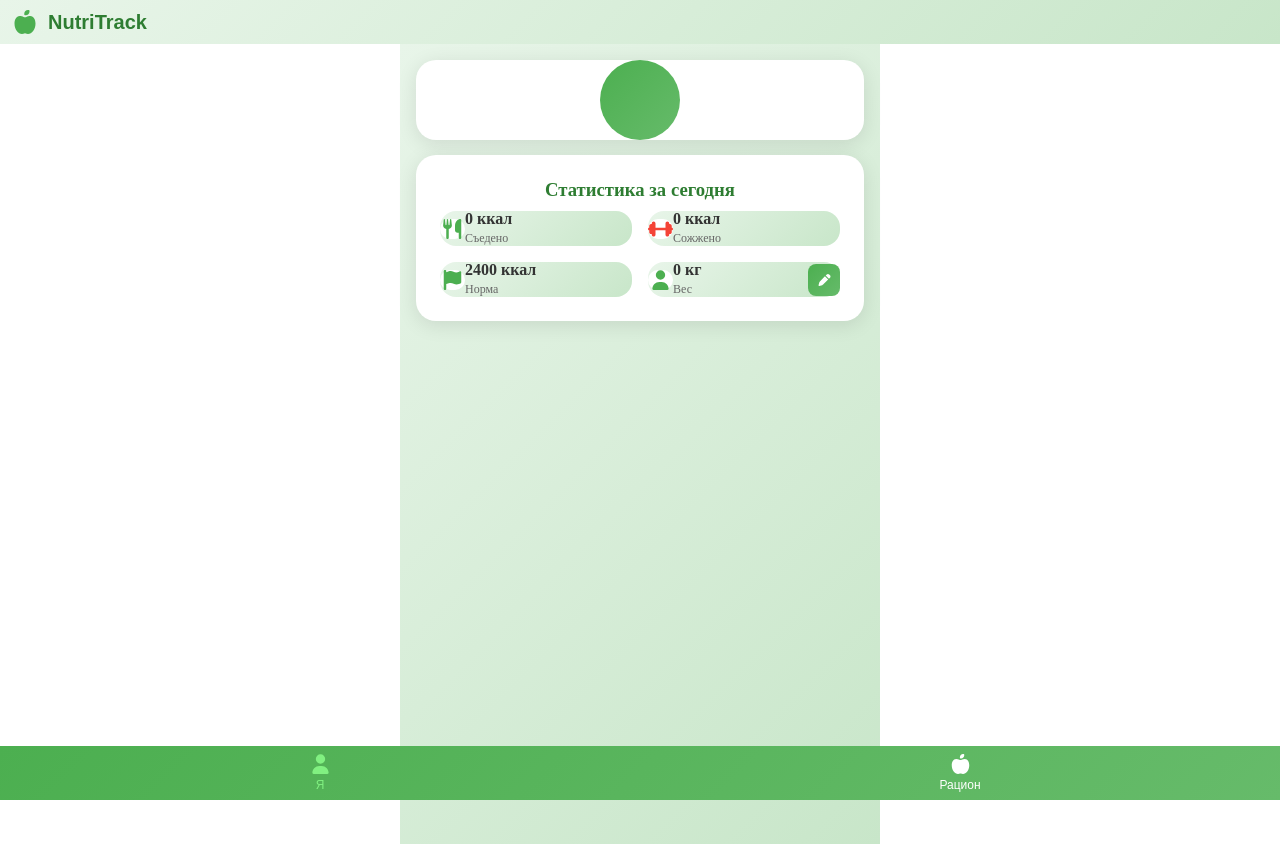
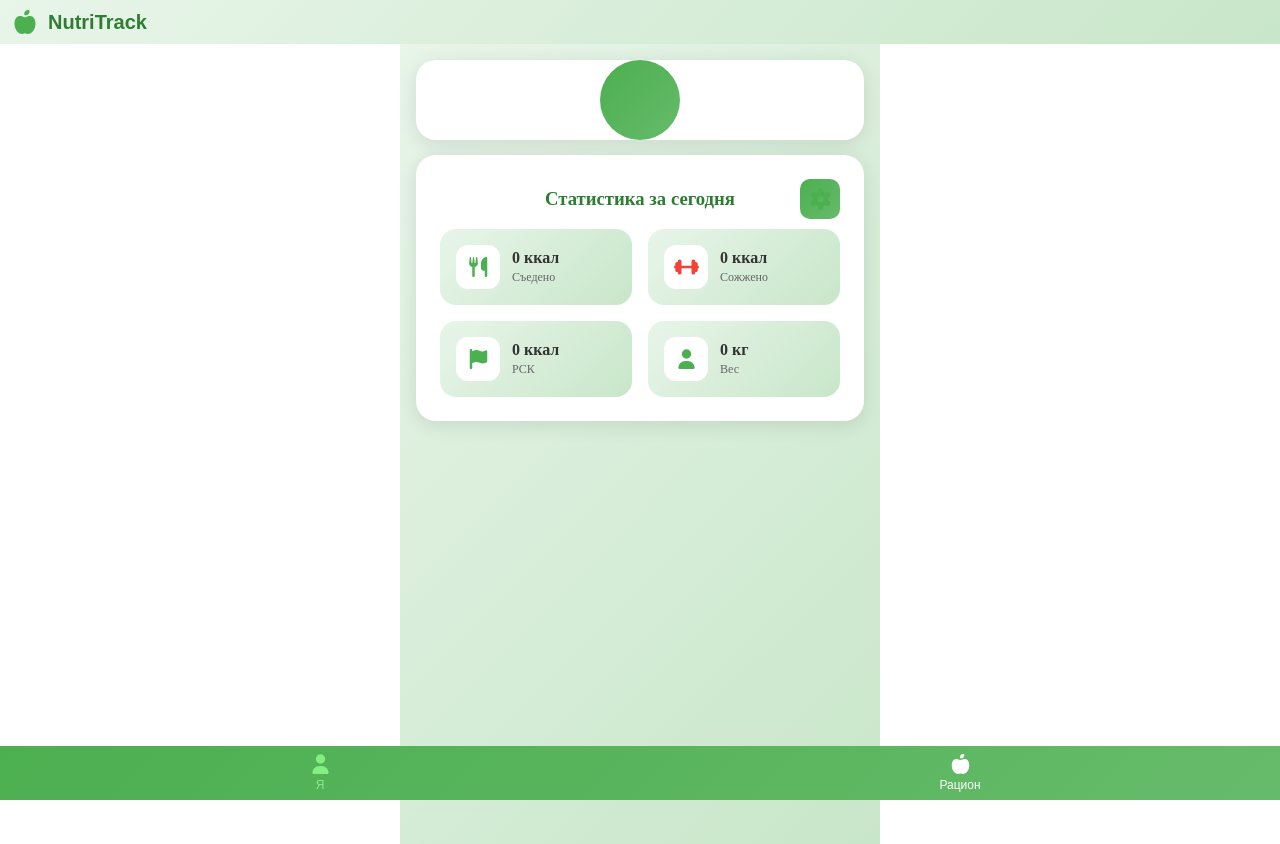
Before and after one commit to need2cook/nutritrack, a Vue app in the folder frontend/: page /profile in a window 1280 px wide. Built offline with nearby package versions, Linux system fonts and the light colour scheme.

Commit message:
Статистика

```diff
--- a/frontend/src/api/user.js
+++ b/frontend/src/api/user.js
@@ -18,3 +18,14 @@ export async function updateUserWeight(newWeight, initData) {
     body: JSON.stringify({ new_weight: newWeight })
   })
 }
+
+export async function updateUserGoal(newGoal, initData) {
+  return apiFetch('/api/v1/users/me/goal', {
+    method: 'PUT',
+    headers: {
+      'Content-Type': 'application/json',
+      'X-Telegram-Init-Data': initData
+    },
+    body: JSON.stringify({ new_goal: newGoal })
+  })
+}
--- a/frontend/src/main.js
+++ b/frontend/src/main.js
@@ -20,7 +20,8 @@ import {
   faPen,
   faChartPie,
   faFlag,
-  faUser
+  faUser,
+  faCog
 } from '@fortawesome/free-solid-svg-icons'
 
 library.add(
@@ -38,7 +39,8 @@ library.add(
   faPen,
   faChartPie,
   faFlag,
-  faUser
+  faUser,
+  faCog
 )
 
 const app = createApp(App)
--- a/frontend/src/views/Profile.vue
+++ b/frontend/src/views/Profile.vue
@@ -16,7 +16,22 @@
     <!-- Статистика калорий -->
     <div class="calories-stats">
       <div class="stats-card">
-        <h3>Статистика за сегодня</h3>
+        <div class="stats-header">
+          <h3>Статистика за сегодня</h3>
+          <button class="settings-btn" @click="showSettingsMenu = !showSettingsMenu">
+            <font-awesome-icon :icon="['fas', 'cog']" class="stat-icon eaten"/>
+          </button>
+
+          <!-- Меню настроек -->
+          <div v-if="showSettingsMenu" class="settings-menu">
+            <button class="menu-item" @click="showWeightModal = true; showSettingsMenu = false">
+              Изменить Вес
+            </button>
+            <button class="menu-item" @click="showGoalModal = true; showSettingsMenu = false">
+              Изменить РСК
+            </button>
+          </div>
+        </div>
 
         <div class="stats-grid">
           <div class="stat-item">
@@ -44,8 +59,8 @@
               <font-awesome-icon :icon="['fas', 'flag']" class="stat-icon eaten" />
             </div>
             <div class="stat-content">
-              <div class="stat-value">{{ calorieGoal }} ккал</div>
-              <div class="stat-label">Норма</div>
+              <div class="stat-value">{{ goal }} ккал</div>
+              <div class="stat-label">РСК</div>
             </div>
           </div>
 
@@ -57,9 +72,6 @@
               <div class="stat-value">{{ weight }} кг</div>
               <div class="stat-label">Вес</div>
             </div>
-            <button class="edit-weight-btn" @click="showWeightModal = true">
-              <font-awesome-icon :icon="['fas', 'pen']" />
-            </button>
           </div>
         </div>
       </div>
@@ -69,9 +81,9 @@
     <div v-if="showWeightModal" class="modal-overlay" @click="showWeightModal = false">
       <div class="modal-content" @click.stop>
         <h3>Мой Вес</h3>
-        <div class="weight-input-section">
-          <input type="number" v-model.number="weight" class="weight-input" placeholder="Введите вес"/>
-          <span class="weight-unit">кг</span>
+        <div class="input-section">
+          <input type="number" v-model.number="weightInput" class="modal-input" placeholder="Введите вес"/>
+          <span class="input-unit">кг</span>
         </div>
         <div class="modal-actions">
           <button class="btn secondary" @click="showWeightModal = false">Отмена</button>
@@ -79,11 +91,26 @@
         </div>
       </div>
     </div>
+
+    <!-- Окно для РСК -->
+    <div v-if="showGoalModal" class="modal-overlay" @click="showGoalModal = false">
+      <div class="modal-content" @click.stop>
+        <h3>РСК</h3>
+        <div class="input-section">
+          <input type="number" v-model.number="goalInput" class="modal-input" placeholder="Введите РСК"/>
+          <span class="input-unit">ккал</span>
+        </div>
+        <div class="modal-actions">
+          <button class="btn secondary" @click="showGoalModal = false">Отмена</button>
+          <button class="btn primary" @click="saveGoal">Сохранить</button>
+        </div>
+      </div>
+    </div>
   </div>
 </template>
 
 <script>
-import { getUserProfile, updateUserWeight } from '@/api/user.js'
+import { getUserProfile, updateUserWeight, updateUserGoal } from '@/api/user.js'
 import { fetchDay } from '@/api/day.js';
 
 export default {
@@ -93,13 +120,19 @@ export default {
       username: '',
       firstName: '',
       weight: 0,
+      goal: 0,
       showWeightModal: false,
+      showGoalModal: false,
+      showSettingsMenu: false,
       loading: false,
+
+      // Временные значения для модальных окон
+      weightInput: 0,
+      goalInput: 0,
 
       // Статистика калорий
       caloriesEaten: 0,
       caloriesBurned: 0,
-      calorieGoal: 2400,
 
       // Храним initData
       initData: null
@@ -109,6 +142,19 @@ export default {
   computed: {
     calorieBalance() {
       return this.caloriesEaten - this.caloriesBurned;
+    }
+  },
+
+  watch: {
+    showWeightModal(newVal) {
+      if (newVal) {
+        this.weightInput = this.weight;
+      }
+    },
+    showGoalModal(newVal) {
+      if (newVal) {
+        this.goalInput = this.goal;
+      }
     }
   },
 
@@ -130,7 +176,7 @@ export default {
       // Сохраняем initData
       this.initData = telegramInitData;
 
-      // Загружаем данные дня
+      // Загружаем данные
       await this.loadUserProfile();
       await this.loadTodayCalories();
     } catch (err) {
@@ -148,9 +194,13 @@ export default {
       this.loading = true;
       try {
         const user = await getUserProfile(this.initData)
+        console.log('Данные пользователя:', user); // Для отладки
+
         this.username = user.username
         this.firstName = user.first_name
         this.weight = user.current_weight
+        this.goal = user.goal
+
       } catch (e) {
         console.error('Ошибка загрузки профиля:', e)
       } finally {
@@ -194,12 +244,43 @@ export default {
         return;
       }
 
+      if (!this.weightInput || this.weightInput <= 0) {
+        alert('Пожалуйста, введите корректный вес');
+        return;
+      }
+
       this.loading = true;
       try {
-        await updateUserWeight(this.weight, this.initData)
+        await updateUserWeight(this.weightInput, this.initData)
+        this.weight = this.weightInput;
         this.showWeightModal = false;
       } catch (e) {
         console.error('Ошибка обновления веса:', e);
+        alert('Ошибка при сохранении веса');
+      } finally {
+        this.loading = false;
+      }
+    },
+
+    async saveGoal() {
+      if (!this.initData) {
+        console.warn('InitData отсутствует');
+        return;
+      }
+
+      if (!this.goalInput || this.goalInput <= 0) {
+        alert('Пожалуйста, введите корректное значение РСК');
+        return;
+      }
+
+      this.loading = true;
+      try {
+        await updateUserGoal(this.goalInput, this.initData)
+        this.goal = this.goalInput;
+        this.showGoalModal = false;
+      } catch (e) {
+        console.error('Ошибка обновления РСК:', e);
+        alert('Ошибка при сохранении РСК');
       } finally {
         this.loading = false;
       }
@@ -268,13 +349,88 @@ export default {
   border-radius: 20px;
   padding: 24px;
   box-shadow: 0 4px 20px rgba(0, 0, 0, 0.1);
+  position: relative;
 }
 
-.stats-card h3 {
-  margin: 0 0 10px 0;
-  text-align: center;
+.stats-header {
+  display: flex;
+  align-items: center;
+  justify-content: space-between;
+  margin-bottom: 10px;
+  position: relative;
+}
+
+.stats-header h3 {
+  margin: 0;
   color: #2e7d32;
   font-weight: bold;
+  position: absolute;
+  left: 50%;
+  transform: translateX(-50%);
+}
+
+.settings-btn {
+  margin-left: auto;
+}
+
+/* Кнопка настроек */
+.settings-btn {
+  width: 40px;
+  height: 40px;
+  border-radius: 10px;
+  border: none;
+  background: linear-gradient(135deg, #4caf50, #66bb6a);
+  color: white;
+  display: flex;
+  align-items: center;
+  justify-content: center;
+  cursor: pointer;
+  transition: all 0.3s ease;
+  font-size: 16px;
+}
+
+.settings-btn:hover {
+  transform: scale(1.1);
+  box-shadow: 0 2px 8px rgba(76, 175, 80, 0.3);
+}
+
+/* Меню настроек */
+.settings-menu {
+  position: absolute;
+  top: 100%;
+  right: 0;
+  background: white;
+  border-radius: 12px;
+  box-shadow: 0 4px 20px rgba(0, 0, 0, 0.15);
+  padding: 8px;
+  z-index: 100;
+  min-width: 180px;
+  margin-top: 8px;
+}
+
+.menu-item {
+  display: flex;
+  align-items: center;
+  gap: 12px;
+  width: 100%;
+  padding: 12px;
+  border: none;
+  background: none;
+  border-radius: 8px;
+  cursor: pointer;
+  transition: background-color 0.3s ease;
+  font-size: 14px;
+  color: #333;
+  text-align: left;
+}
+
+.menu-item:hover {
+  background: #f5f5f5;
+}
+
+.menu-item .svg-inline--fa {
+  width: 16px;
+  color: #4caf50;
 }
 
 .stats-grid {
@@ -288,9 +444,13 @@ export default {
   align-items: center;
   background: linear-gradient(135deg, #e8f5e9 0%, #c8e6c9 100%);
   border-radius: 16px;
+  padding: 16px;
+  gap: 12px;
 }
 
 .stat-icon-wrapper {
+  width: 44px;
+  height: 44px;
   border-radius: 12px;
   display: flex;
   background: white;
@@ -310,6 +470,7 @@ export default {
 .stat-icon.burned {
   color: #f44336;
 }
+
 .stat-content {
   display: flex;
   flex-direction: column;
@@ -328,29 +489,6 @@ export default {
   font-size: 12px;
   color: #666;
   font-weight: 500;
-}
-
-/* Кнопка редактирования веса */
-.edit-weight-btn {
-  width: 32px;
-  height: 32px;
-  border-radius: 8px;
-  border: none;
-  background: linear-gradient(135deg, #4caf50, #66bb6a);
-  color: white;
-  display: flex;
-  align-items: center;
-  justify-content: center;
-  cursor: pointer;
-  transition: all 0.3s ease;
-  font-size: 12px;
-  flex-shrink: 0;
-  margin-left: auto;
-}
-
-.edit-weight-btn:hover {
-  transform: scale(1.1);
-  box-shadow: 0 2px 8px rgba(76, 175, 80, 0.3);
 }
 
 /* Модальное окно */
@@ -380,10 +518,9 @@ export default {
   margin: 0 0 20px 0;
   text-align: center;
   color: #333;
-
 }
 
-.weight-input-section {
+.input-section {
   display: flex;
   align-items: center;
   gap: 12px;
@@ -394,10 +531,19 @@ export default {
   border: 1px solid #e0e0e0;
 }
 
-.weight-input {
+.modal-input {
   flex: 1;
   border: none;
+  background: none;
   font-weight: 600;
+  color: #333;
+  outline: none;
+}
+
+.input-unit {
+  color: #666;
+  font-weight: 600;
+  font-size: 14px;
 }
 
 .modal-actions {
@@ -492,10 +638,15 @@ export default {
     font-size: 14px;
   }
 
-  .edit-weight-btn {
-    width: 28px;
-    height: 28px;
-    font-size: 10px;
+  .settings-btn {
+    width: 36px;
+    background: linear-gradient(135deg, #e8f5e9 0%, #c8e6c9 100%);
+    height: 36px;
+    font-size: 14px;
+  }
+
+  .settings-menu {
+    min-width: 160px;
   }
 }
 
```
Also changed, not shown: frontend/src/views/Diet.vue (+26 -4 lines).
